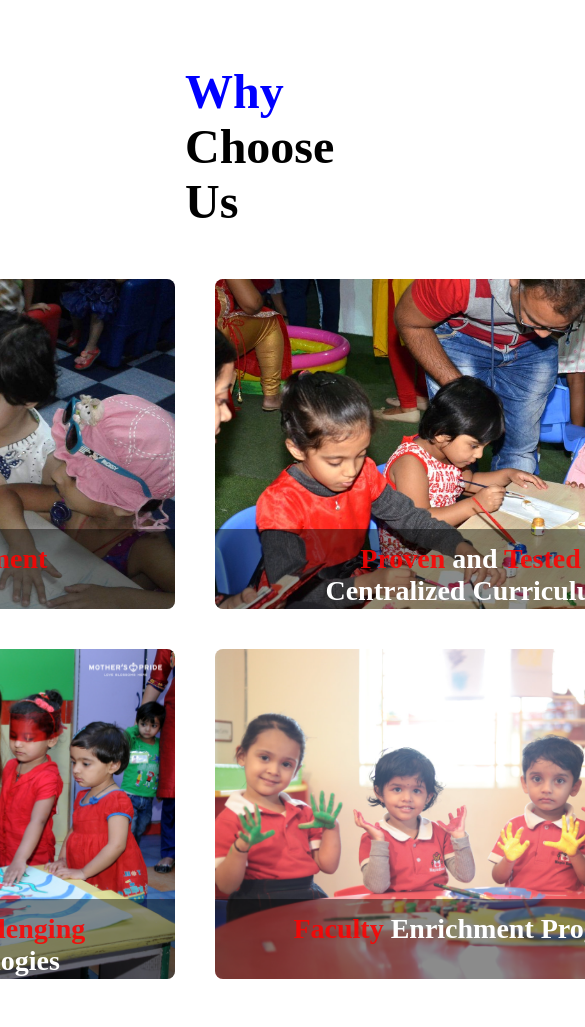
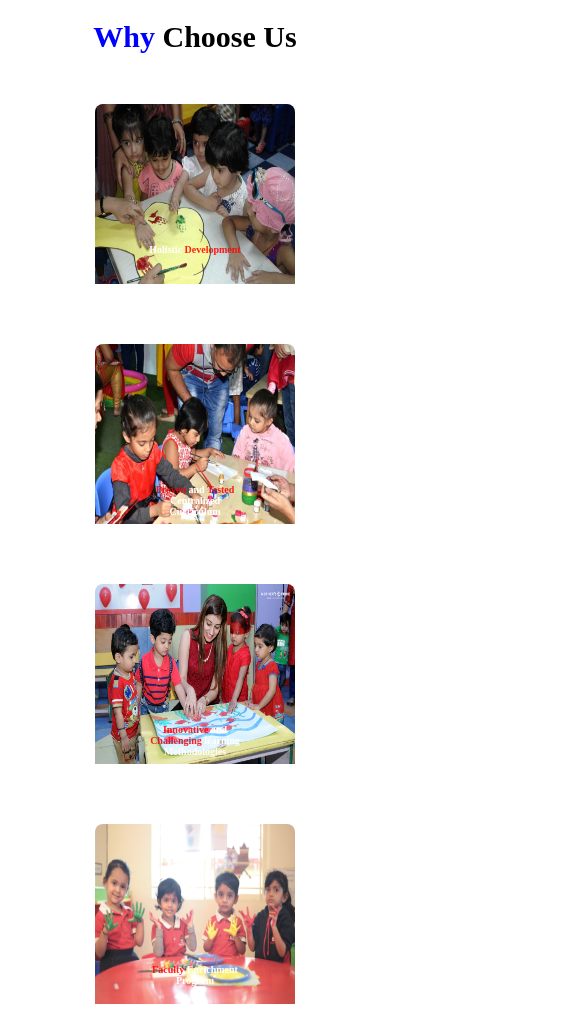
Before and after one commit to Digontha/Take-Home, a plain HTML site: page index.html in a window 390 px wide. Shown: the top 1027 px of the page, 585 px wide, since content can reach past the window. Before the commit the page ends 999 px from the top, so only its background shows below. Drawn offline with Linux system fonts and the light colour scheme.

Commit message:
work on responsiveness

```diff
--- a/index.css
+++ b/index.css
@@ -1,15 +1,17 @@
-*{
+* {
     margin: 0px;
     padding: 0px;
 
 }
-body{
+
+body {
     margin-bottom: 20px;
     margin-left: 185px;
     margin-right: 185px;
 
 }
-.heading{
+
+.heading {
     font-size: 48px;
     font-weight: 600;
     text-align: center;
@@ -18,20 +20,22 @@ body{
 }
 
 
-.flex1{
+.flex1 {
     display: flex;
     justify-content: center;
     gap: 40px;
 
 }
-.flex2{
+
+.flex2 {
     display: flex;
     justify-content: center;
     gap: 40px;
     margin-top: 40px;
 
 }
-.sec{
+
+.sec {
     margin-top: 50px;
 }
 
@@ -71,3 +75,115 @@ body{
     color: white;
     z-index: 2;
 }
+
+/* This is small mobile */
+
+@media screen and (min-width:320px) and (max-width:575px){
+    .heading {
+        font-size: 30px;
+        font-weight: 600;
+        text-align: center;
+        margin-top: 20px;
+        margin: auto;
+        margin-top: 20px;
+
+    }
+
+    .flex1 {
+        display: flex;
+        flex-direction: column;
+        justify-content: center;
+
+    }
+
+    .flex2 {
+        display: flex;
+        flex-direction: column;
+        justify-content: center;
+
+
+    }
+
+    body {
+        margin-bottom: 20px;
+        margin-left: 5px;
+        margin-right: 5px;
+    }
+
+    #card-container {
+        position: relative;
+        width: 200px;
+        height: 200px;
+        border-radius: 8px;
+        overflow: hidden;
+        margin: auto;
+    }
+    #card {
+        width: 100%;
+        height: 90%;
+    }
+
+    #card-container::before {
+        content: "";
+        position: absolute;
+        width: 100%;
+        height: 100%;
+        background-color: rgb(0, 0, 0);
+        opacity: 0.5;
+        z-index: 1;
+
+    }
+
+    .title {
+        position: absolute;
+        text-align: center;
+        font-size: 10px;
+        font-weight: 600;
+        color: white;
+        z-index: 2;
+        top: 140px;
+    }
+
+}
+
+@media screen and (min-width:576px) and (max-width:1024px){
+    .heading {
+        font-size: 20px;
+        font-weight: 600;
+        text-align: center;
+        margin-top: 64px;
+
+    }
+
+    .flex1 {
+        display: flex;
+        flex-direction: column;
+        justify-content: center;
+
+    }
+
+    .flex2 {
+        display: flex;
+        flex-direction: column;
+        justify-content: center;
+
+
+    }
+
+    body{
+        margin-left: 0px;
+        margin-right: 0px;
+    }
+
+    #card-container {
+        position: relative;
+        width: 500px;
+        height: 320px;
+        border-radius: 8px;
+        overflow: hidden;
+        margin: auto;
+    }
+
+
+
+}
```
